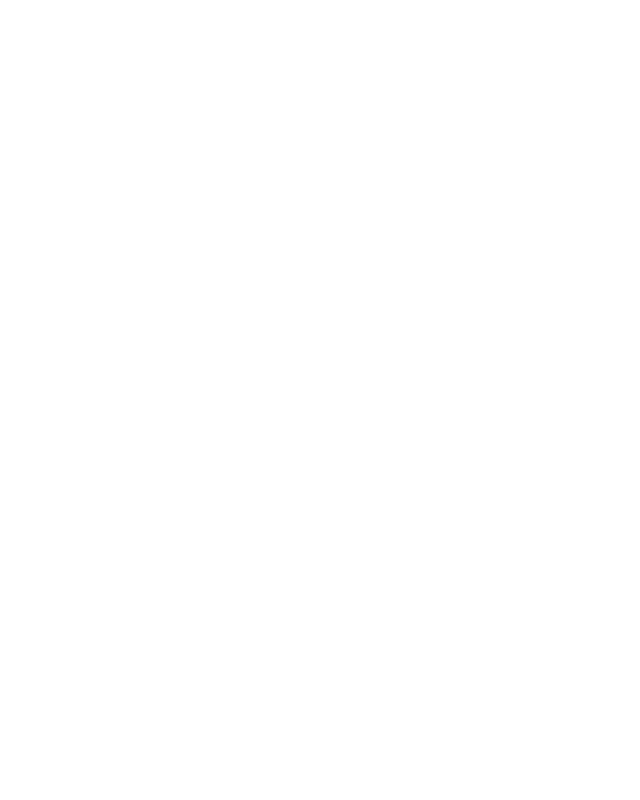
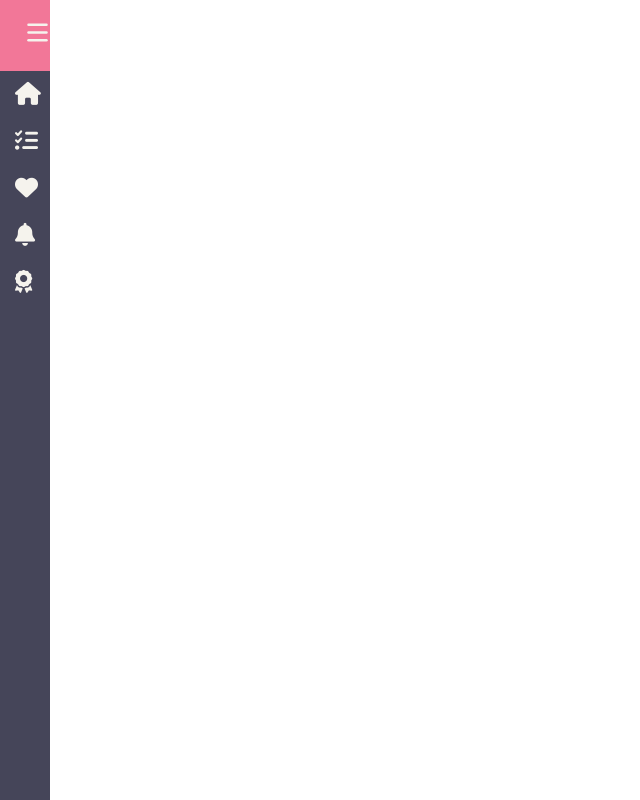
Before and after one commit to valtdv/TaskyChan, a React (Create React App) app: page / in a window 1280 px wide. Shown: the whole page, without its empty margins (0-640 px from the left). Built offline with nearby package versions, Linux system fonts and the light colour scheme.

Commit message:
adding react router

```diff
--- a/package.json
+++ b/package.json
@@ -8,6 +8,7 @@
     "@testing-library/user-event": "^7.2.1",
     "react": "^16.13.1",
     "react-dom": "^16.13.1",
+    "react-router": "^5.2.0",
     "react-scripts": "3.4.1"
   },
   "scripts": {
--- a/src/App.js
+++ b/src/App.js
@@ -1,9 +1,11 @@
-import React, { Component } from 'react';
+import React from 'react';
 import './App.css';
+import SideBar from './components/SideBar';
 
 function App() {
   return (
-    <div className="App">
+    <div className='App'>
+      <SideBar />
     </div>
   );
 }
--- a/src/components/SideBar/SideBar.js
+++ b/src/components/SideBar/SideBar.js
@@ -6,6 +6,10 @@ class SideBar extends React.Component {
   state = {
     labels: ["", "", "", "", "", false],
   };
+
+  viewHandler = () =>{
+
+  }
 
   widthHandler = () => {
     let sideBar = document.getElementById("SideBar");
@@ -35,23 +39,23 @@ class SideBar extends React.Component {
         <a onClick={this.widthHandler}>
           <HamburgerButton />
         </a>
-        <a>
+        <a id='home-view'>
           <i className="fas fa-home"></i>
           {this.state.labels[0]}
         </a>
-        <a>
+        <a id='task-view'>
           <i className="fas fa-tasks"></i>
           {this.state.labels[1]}
         </a>
-        <a>
+        <a id='advice-view'>
           <i className="fas fa-heart"></i>
           {this.state.labels[2]}
         </a>
-        <a>
+        <a id='reminder-view'>
           <i className="fas fa-bell"></i>
           {this.state.labels[3]}
         </a>
-        <a>
+        <a id='streak-view'>
           <i className="fas fa-award"></i>
           {this.state.labels[4]}
         </a>
```
Also changed, not shown: src/components/Container/Container.js (+2 -8 lines), 2 other files (tests, documents, lock files or other folders).
